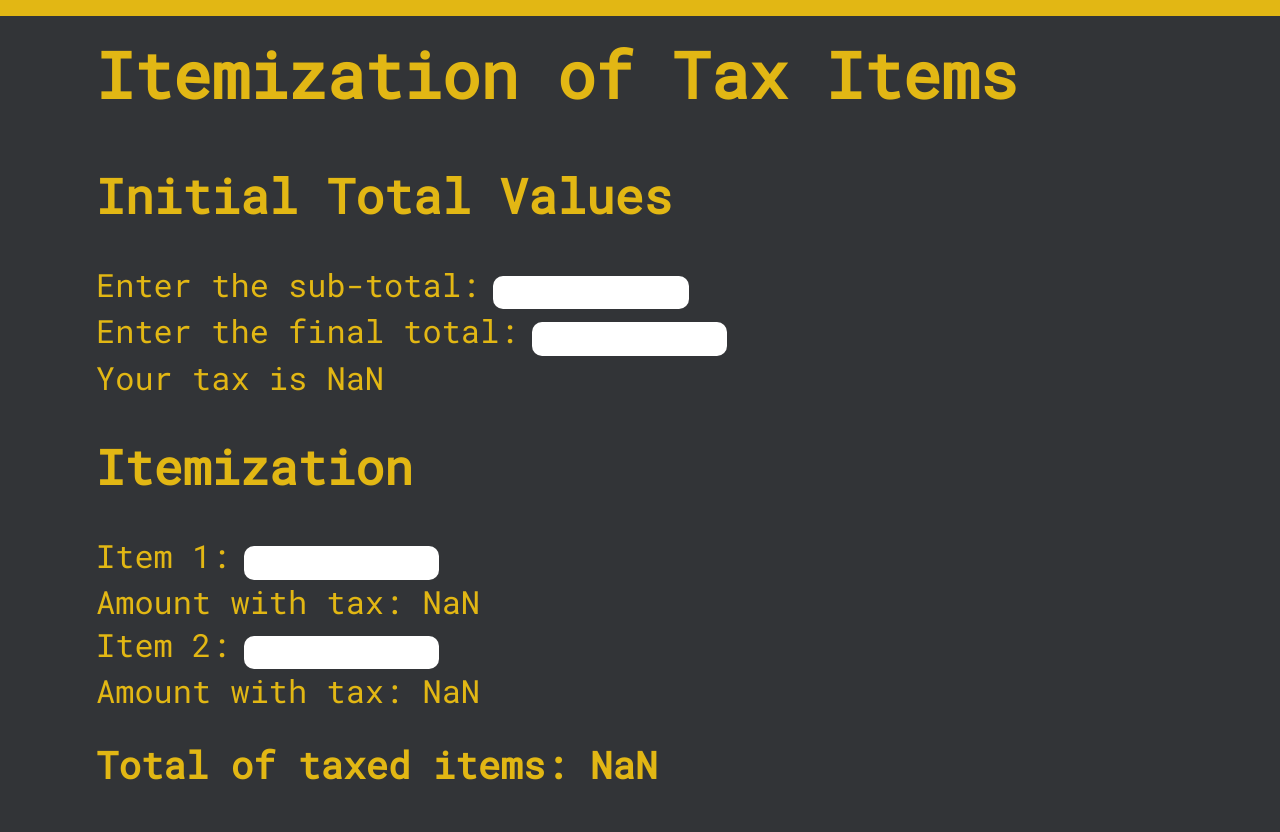
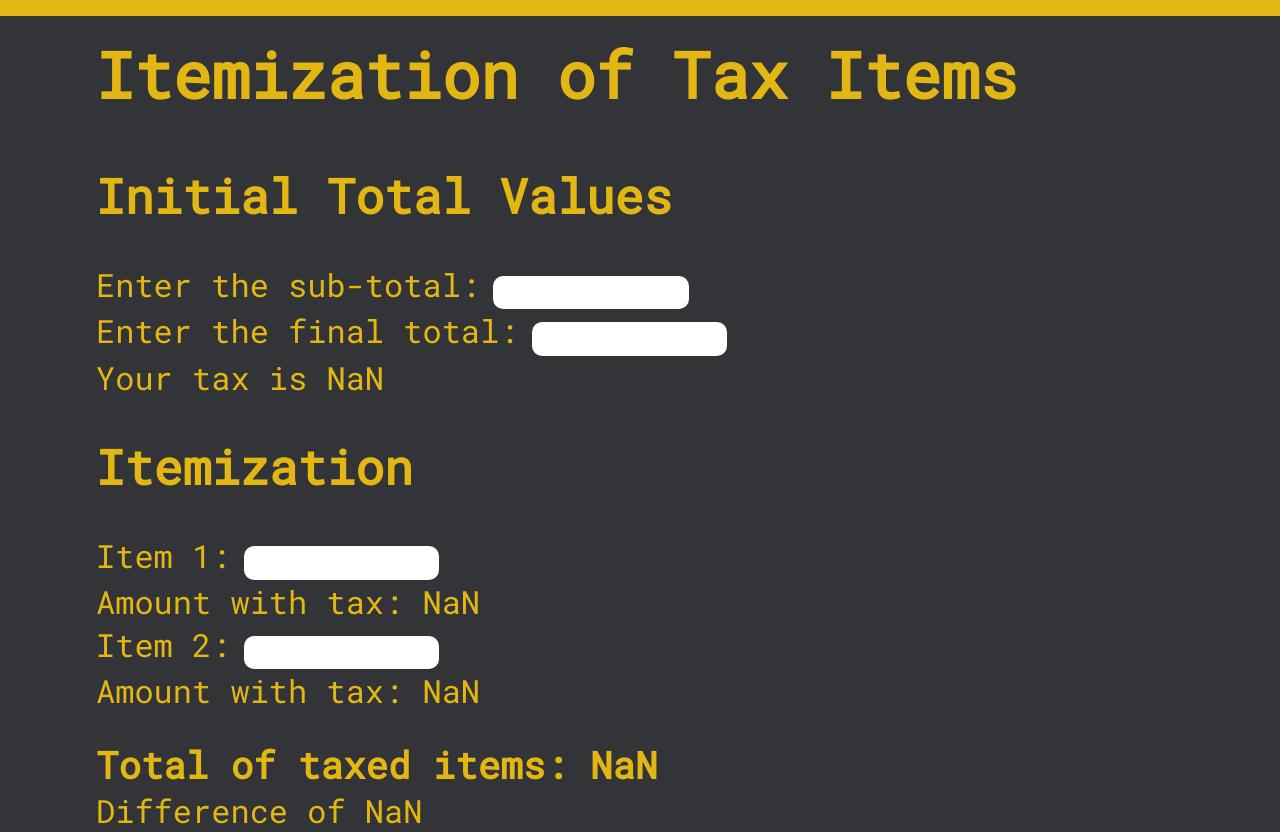
Before and after one commit to Patrick-Doran/taxApp, a React (Vite) app in the folder taxApp/: page / in a window 1280 px wide. Before the commit the page ends 800 px from the top, so only its background shows below. Built offline with nearby package versions, Linux system fonts and the light colour scheme.

Commit message:
added differnece

```diff
--- a/taxApp/src/Tax.jsx
+++ b/taxApp/src/Tax.jsx
@@ -61,6 +61,7 @@ function Tax(){
                 </label>
                 <p>Amount with tax: {itemFinal2}</p>
                 <h3>Total of taxed items: {parseFloat(itemFinal1) + parseFloat(itemFinal2)}</h3>
+                <p>Difference of {(parseFloat(itemFinal1) + parseFloat(itemFinal2) - finalTotal)}</p>
             </div>
         </div>
     );
```
